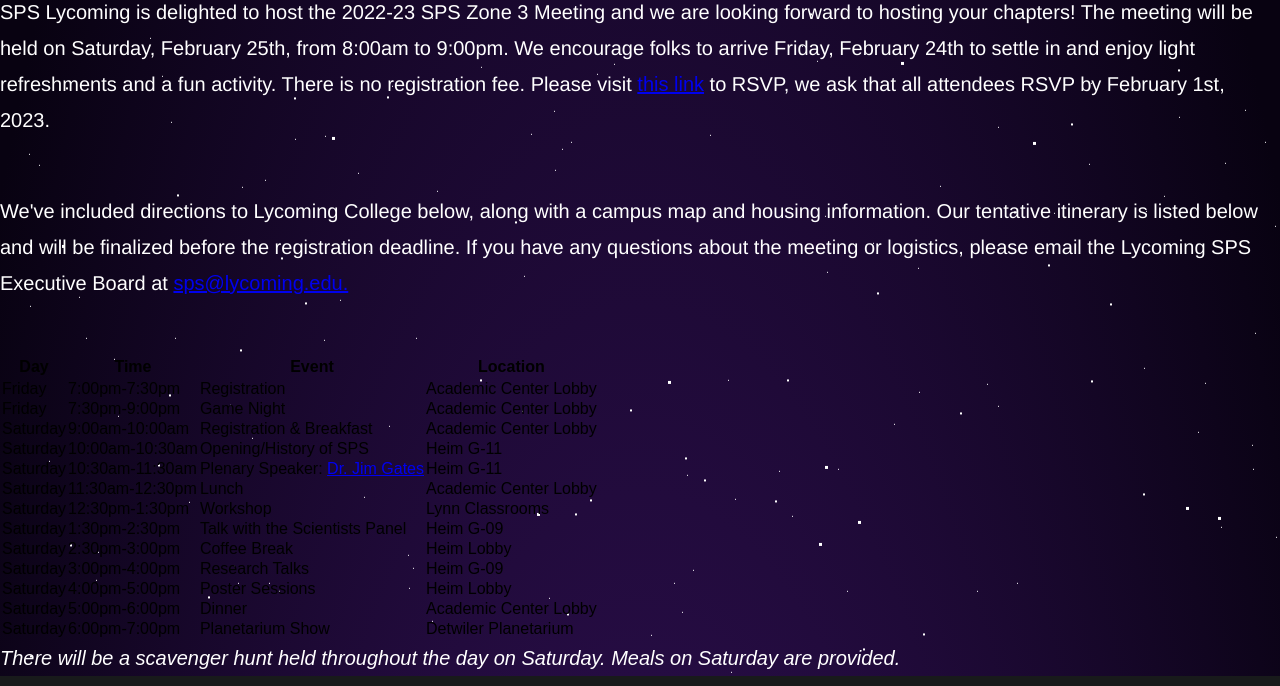
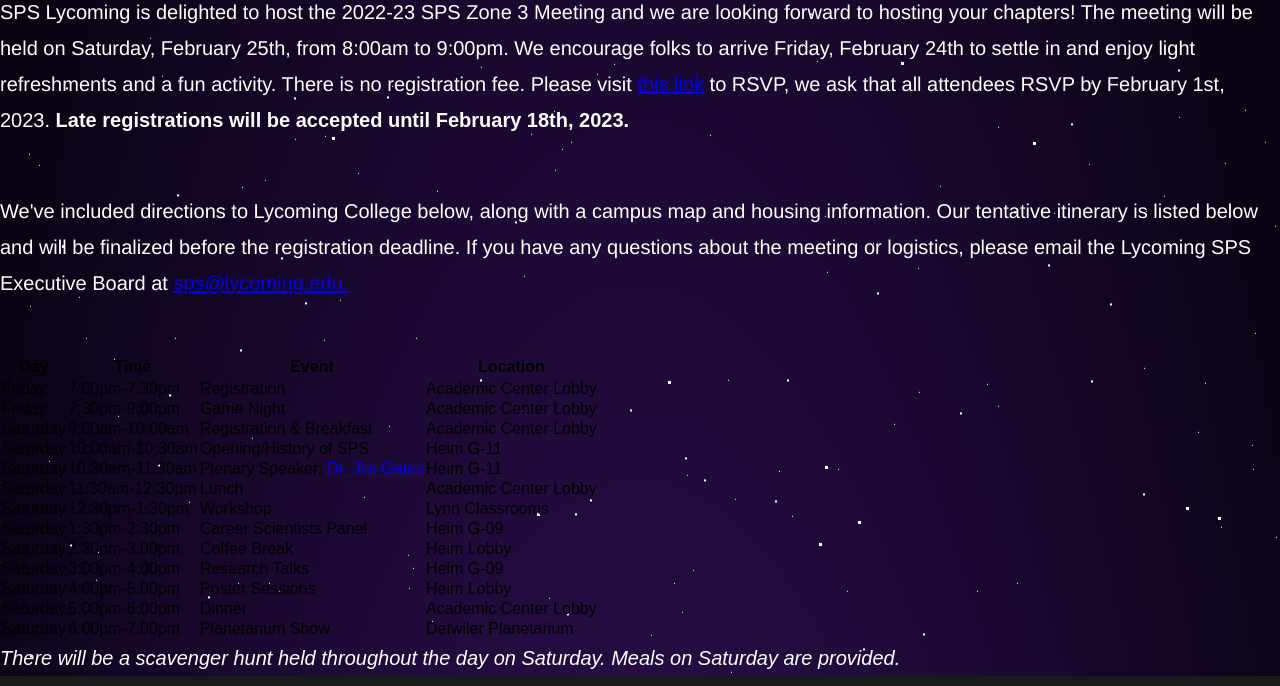
Before and after one commit to sylphrena0/lycospswebsite, a Gatsby site: page /zonemeeting in a window 1280 px wide. Shown: the part 114-800 px from the top of the page. Built offline with nearby package versions, Linux system fonts and the light colour scheme; Gatsby itself is replaced by a stand-in of ours.

Commit message:
updated information for zone meeting

```diff
--- a/src/sections/ZoneMeeting.js
+++ b/src/sections/ZoneMeeting.js
@@ -3,9 +3,9 @@
 function ZoneMeeting() {
     return (
       <div>
-        <div class="main-content">
+        <div class="main-content main-content-table">
           <h2 class="header">SPS Zone 3 Meeting at Lycoming College</h2>
-          <span id="top-span">SPS Lycoming is delighted to host the 2022-23 SPS Zone 3 Meeting and we are looking forward to hosting your chapters! The meeting will be held on Saturday, February 25th, from 8:00am to 9:00pm. We encourage folks to arrive Friday, February 24th to settle in and enjoy light refreshments and a fun activity. There is no registration fee. Please visit <a href="https://forms.office.com/r/arHBSddDNb">this link</a> to RSVP, we ask that all attendees RSVP by February 1st, 2023.</span>
+          <span id="top-span">SPS Lycoming is delighted to host the 2022-23 SPS Zone 3 Meeting and we are looking forward to hosting your chapters! The meeting will be held on Saturday, February 25th, from 8:00am to 9:00pm. We encourage folks to arrive Friday, February 24th to settle in and enjoy light refreshments and a fun activity. There is no registration fee. Please visit <a href="https://forms.office.com/r/arHBSddDNb">this link</a> to RSVP, we ask that all attendees RSVP by February 1st, 2023. <b>Late registrations will be accepted until February 18th, 2023.</b></span>
 
           <span>We've included directions to Lycoming College below, along with a campus map and housing information. Our tentative itinerary is listed below and will be finalized before the registration deadline. If you have any questions about the meeting or logistics, please email the Lycoming SPS Executive Board at <a href="mailto:sps@lycoming.edu?subject=SPS Zone Meeting">sps@lycoming.edu.</a></span>
 
@@ -66,7 +66,7 @@
             <tr>
               <td>Saturday</td>
               <td>1:30pm-2:30pm</td>
-              <td>Talk with the Scientists Panel</td>
+              <td>Career Scientists Panel</td>
               <td>Heim G-09</td>
             </tr>
             <tr>
```
